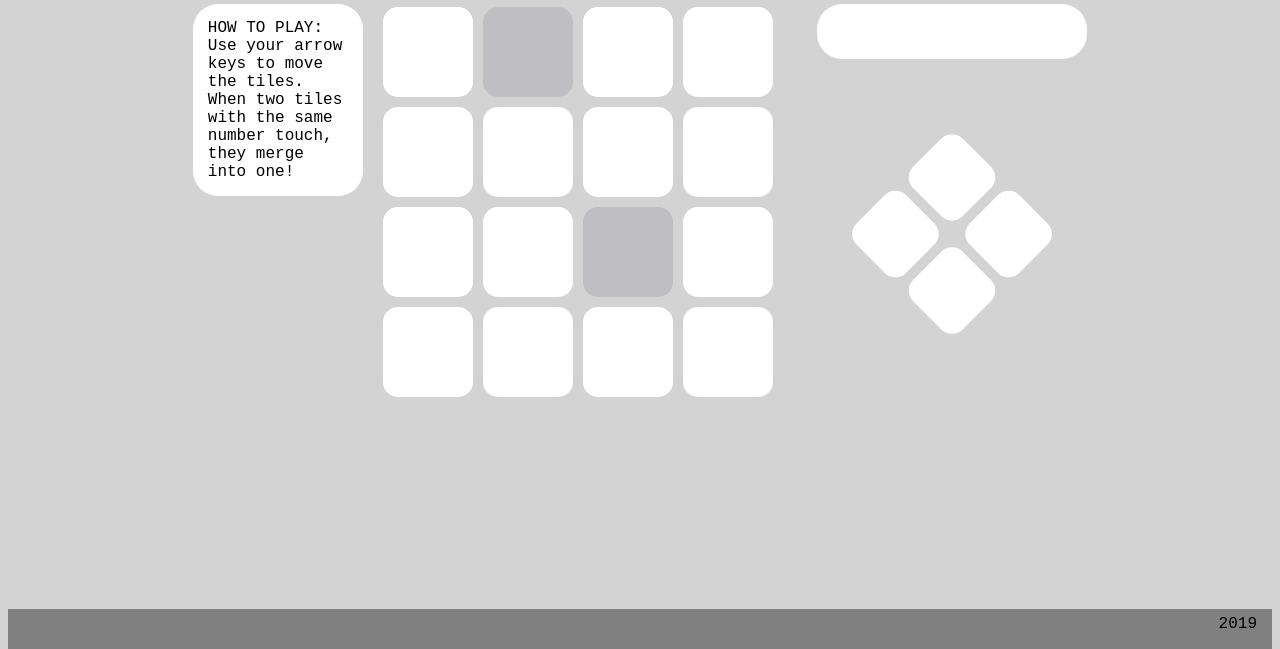
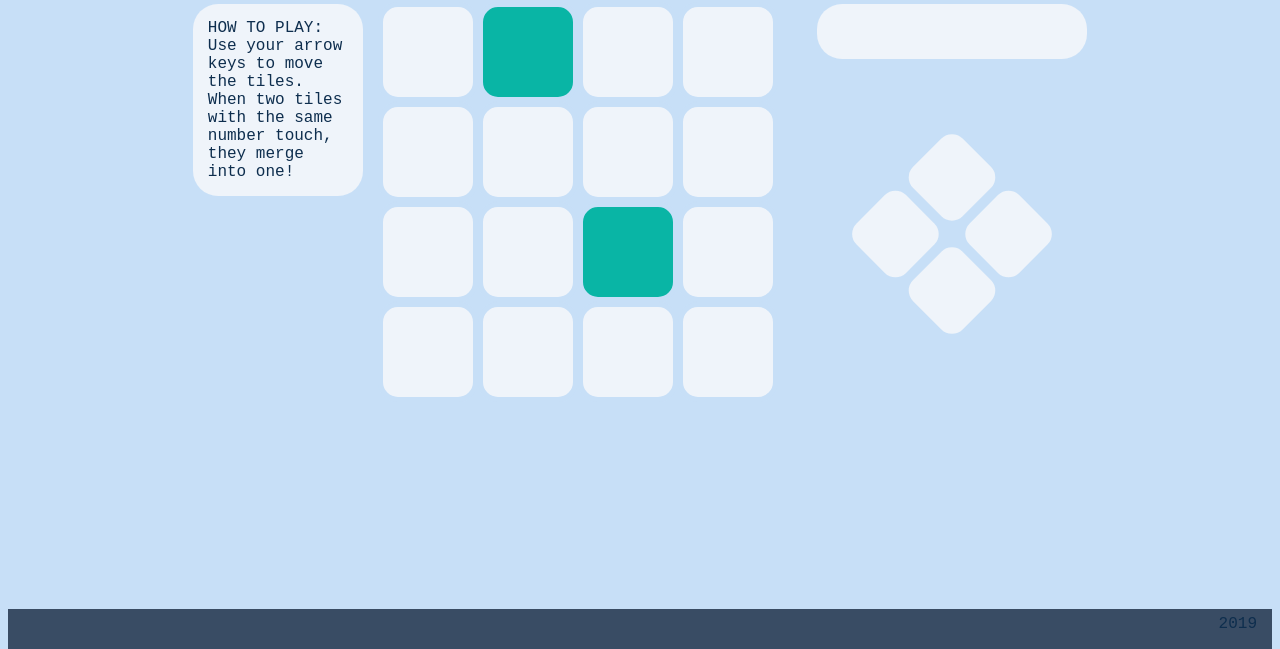
Before and after one commit to TimeForZeros/Game-2048, a plain HTML site: page index.html in a window 1280 px wide. Shown: the part 174-823 px from the top of the page. Drawn offline with Linux system fonts and the light colour scheme; a web font is replaced by a local one.

Commit message:
Recolored tiles and site

```diff
--- a/css/style.css
+++ b/css/style.css
@@ -5,9 +5,10 @@ body {
     grid-template-columns: 2fr 2fr 5fr 3fr 2fr;
     font-family: 'PT Mono', monospace;
     grid-template-rows: 95vh 40px;
-    background-color: lightgray;
+    background-color: rgb(199, 223, 247);
     min-width: 900px;
     grid-gap: 15px;
+    color: rgb(14, 46, 78);
 
 }
 .main {
@@ -47,7 +48,7 @@ h3 {
 }
 
 .grid div{
-    border: 5px solid lightgray;
+    border: 5px solid rgb(199, 223, 247);
     border-radius: 20px;
 }
 
@@ -79,18 +80,18 @@ h3 {
 }
 .d-pad div {
     border-radius: 15px;
-    background-color: white;
+    background-color: rgb(239, 244, 250);
 }
 
 #rules {
-    background-color: white;
+    background-color: rgb(239, 244, 250);
     padding: 15px;
     border-radius: 25px;
     margin-top: -20px;
 }
 #score {
     display: flex;
-    background-color: white;
+    background-color: rgb(239, 244, 250);
     height: 25px;
     width: 240px;
     border-radius: 25px;
@@ -107,7 +108,7 @@ h3 {
 footer {
     grid-row: 2;
     grid-column: 1 / 6;
-    background-color: gray;
+    background-color: rgb(57, 76, 100);
 
 }
 footer #copyright {
--- a/js/main.js
+++ b/js/main.js
@@ -1,16 +1,16 @@
 const colors = {
-    '0'   : 'white',
-    '2'   : 'RGBA(0, 0, 50, 0.1)',
-    '4'   : 'RGBA(0, 25, 50, 0.2)',
-    '8'   : 'RGBA(0, 50, 50, 0.3)',
-    '16'  : 'RGBA(0, 50, 100, 0.4)',
-    '32'  : 'RGBA(0, 50, 150, 0.5)',
-    '64'  : 'RGBA(0, 0, 0, 0.6)',
-    '128' : 'RGBA(0, 0, 0, 0.7)',
-    '256' : 'RGBA(0, 0, 0, 0.8)',
-    '512' : 'RGBA(0, 0, 0, 0.9)',
-    '1024': 'RGBA(150, 100, 100, 1.0)',
-    '2048': 'RGBA(255, 0, 0, 1)'
+    '0'   : 'rgb(239, 244, 250)',
+    '2'   : '#09B5A5',
+    '4'   : '#0994BA',
+    '8'   : '#0A69C4',
+    '16'  : '#0027A6',
+    '32'  : '#0C0680',
+    '64'  : '#200159',
+    '128' : '#6C2CDE',
+    '256' : '#A82EE8',
+    '512' : '#C934D1',
+    '1024': '#B02371',
+    '2048': '#962425'
 }
 
 const moves = {
```
